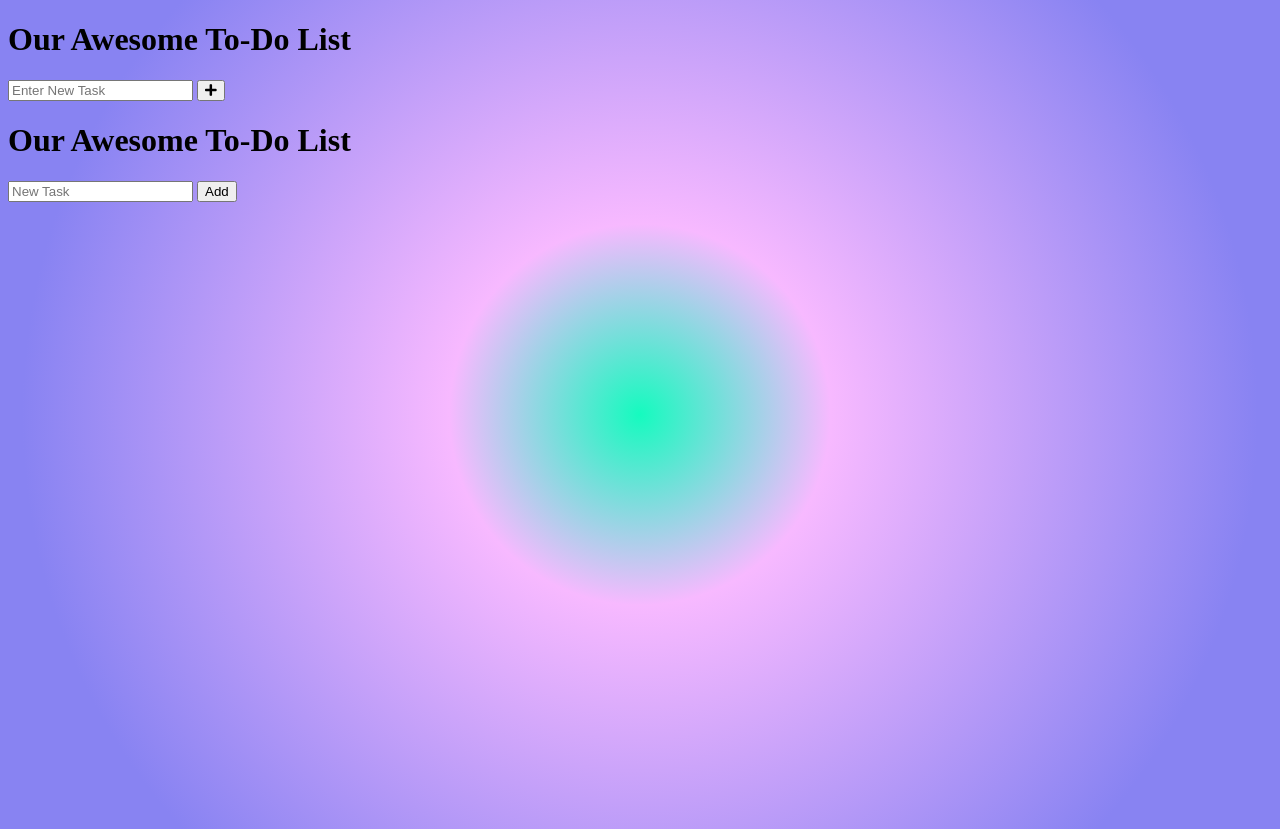
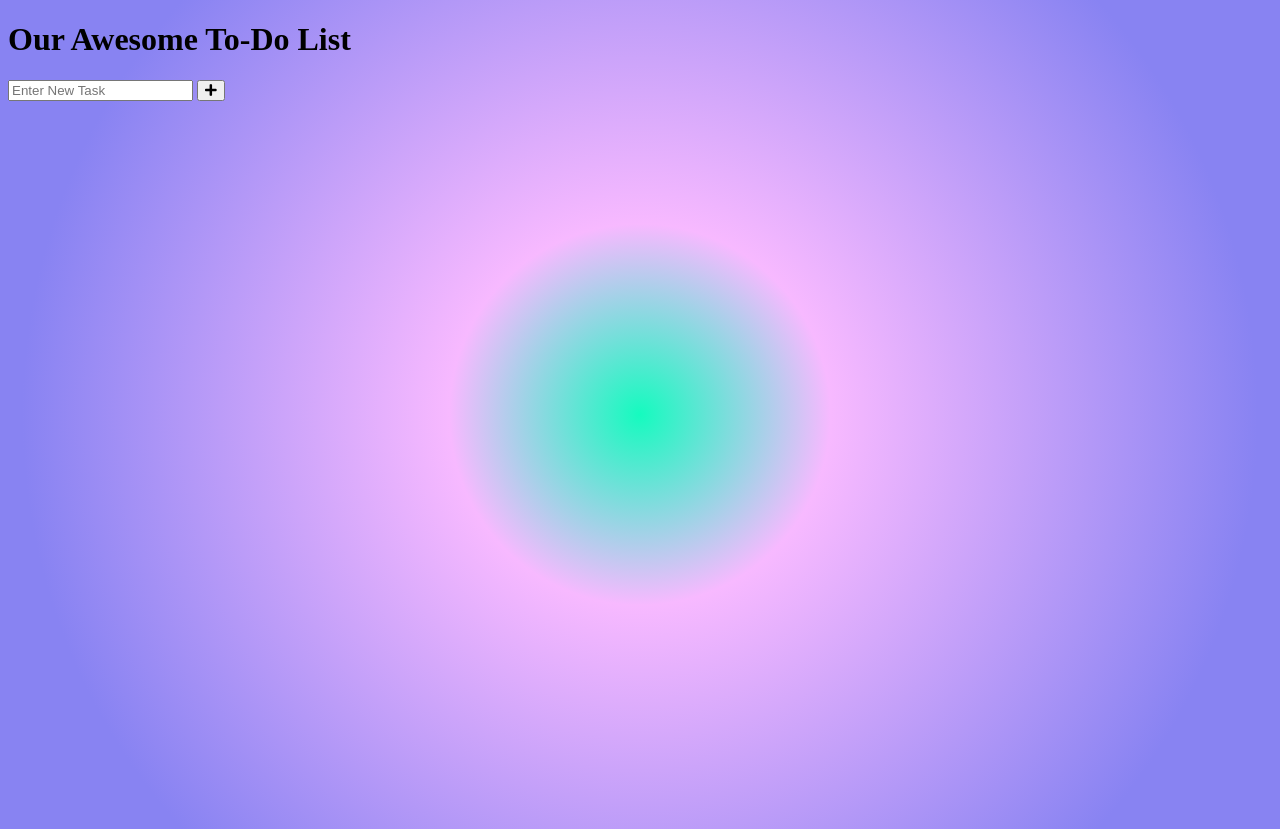
Before and after one commit to PriyankaBed/To_do_List, a plain HTML site: page index.html in a window 1280 px wide. Drawn offline with Linux system fonts and the light colour scheme.

Commit message:
index.html
index.html file

```diff
--- a/index.html
+++ b/index.html
@@ -22,18 +22,6 @@
     <div id="posts" class="posts"></div>
 
     <body>
-    </head>
-    <body>
-
-        <div class="container">
-            <div class="contentarea">
-                <h1>Our Awesome To-Do List</h1>
-                <div class="inline">
-                        <input type="text" id="task" placeholder="New Task">
-                        <button id="push"> Add </button>
-                </div>
-            </div>
-        </div>
         <script src="main.js"></script>
     </body>
 </html>
```
